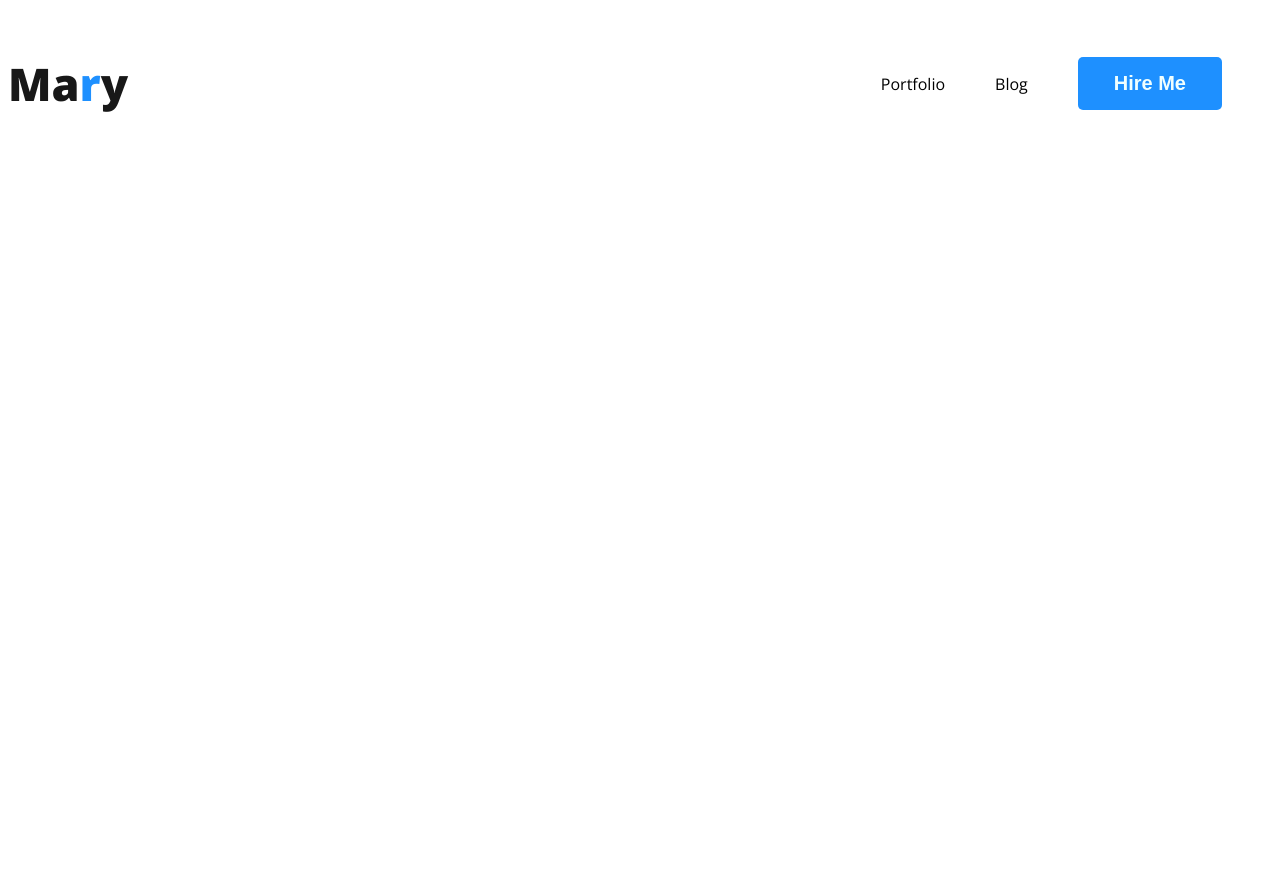
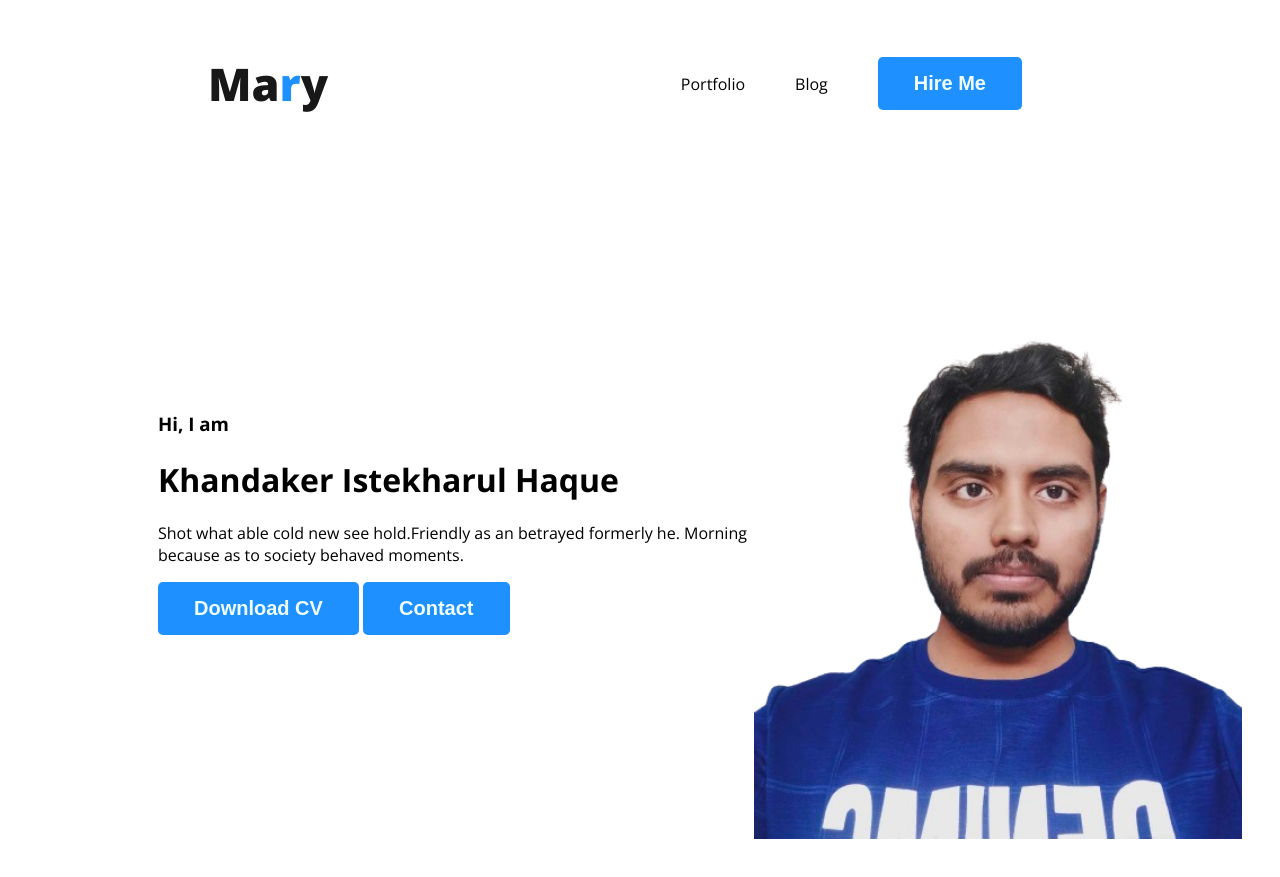
Before and after one commit to Khandaker20201125010/developer-porttfolio, a plain HTML site: page index.html in a window 1280 px wide. Before the commit the page ends 800 px from the top, so only its background shows below. Drawn offline with nearby package versions, Linux system fonts and the light colour scheme.

Commit message:
banner content added

```diff
--- a/index.html
+++ b/index.html
@@ -11,7 +11,7 @@
     href="styles/portfolio.css">
 </head>
 <body>
-    <header>
+    <header class="header">
         <nav>
             <h3 class=" nav-title">Ma<spam class="text-primary">r</spam>y</h3>
             <ul>
@@ -21,6 +21,19 @@
 
             </ul>
         </nav>
+        <div class="banner">
+            <div class="banner-content">
+                <h3 class="banner-gr">Hi, I am</h3>
+                <h1 class="banner-title">Khandaker Istekharul Haque</h1>
+                <P>Shot what able cold new see hold.Friendly as an betrayed formerly he.
+                     Morning because as to society behaved moments.</P>
+                <button class="btn-primary">Download CV</button>
+                <button class="btn-primary">Contact</button>
+            </div>
+            <img class="pp"src="images/po.png" alt="">
+        </div>
+
+
 
     </header>
     <main>
--- a/styles/portfolio.css
+++ b/styles/portfolio.css
@@ -19,6 +19,7 @@ nav {
     display: flex;
     justify-content: space-between;
     align-items: center;
+    margin : 0px 200px;
 }
 .nav-title{
     color: var(--Dark-01, #181818);
@@ -42,3 +43,15 @@ nav a {
     color: black;
 
 }
+.header{
+    background-color: white;
+}
+.banner{
+    padding: 30px 30px 30px 150px;
+    display: flex;
+    align-items: center;
+}
+.banner .pp{
+    width: 500px;
+height: 650px;
+}
```
Also changed, not shown: images/po.png (added).
